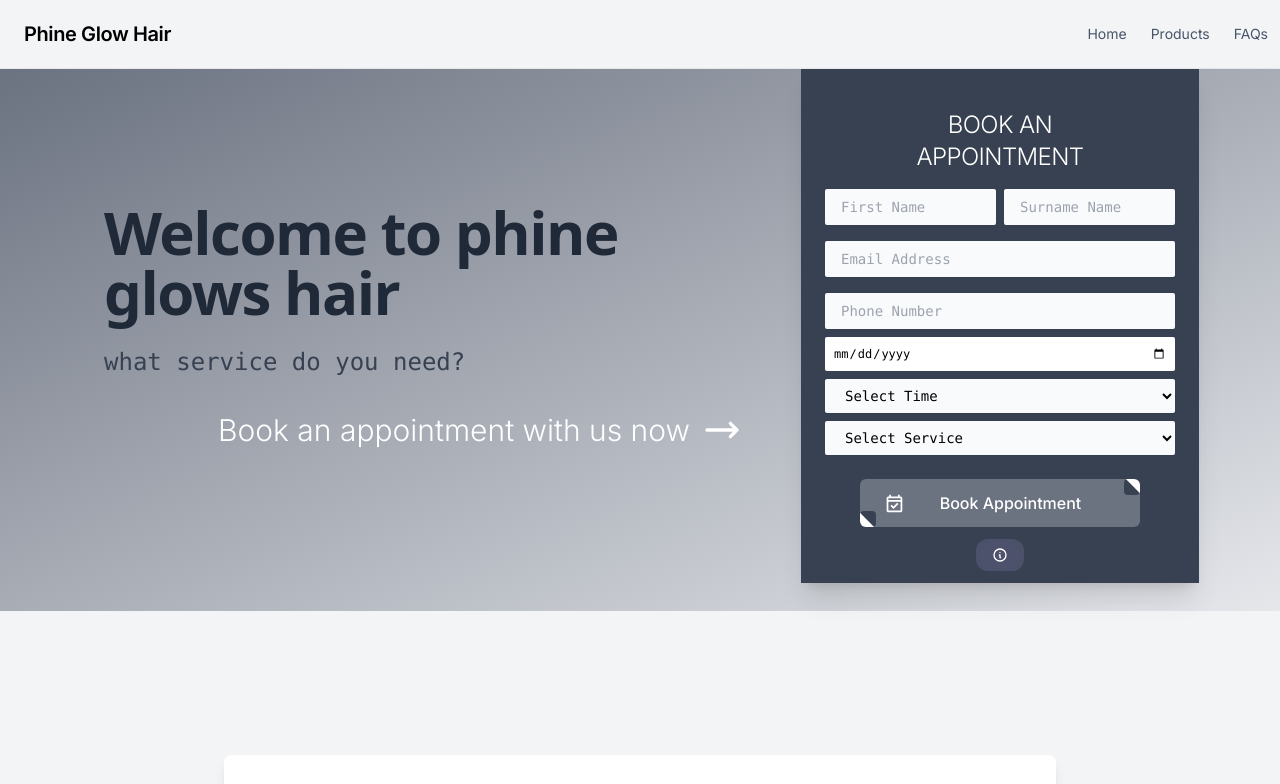
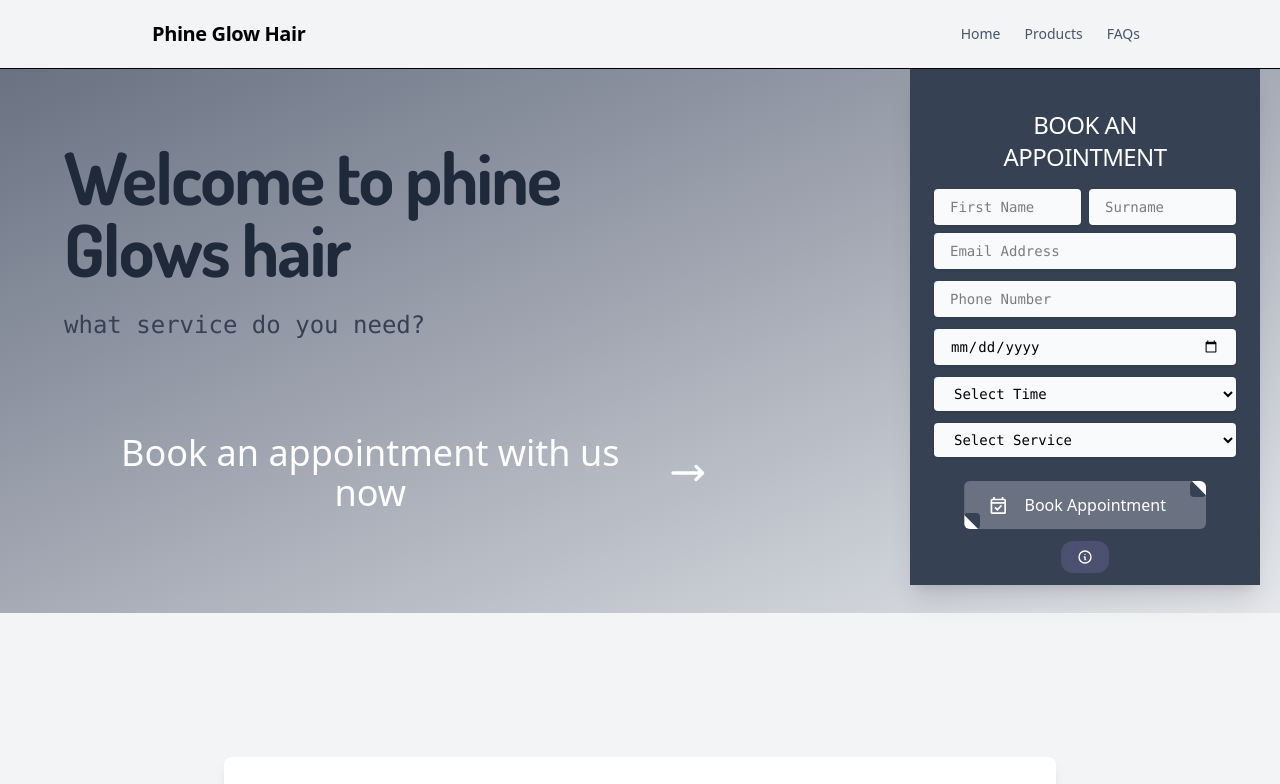
Before and after one commit to Gudnex1/phine-glow-hair, a website: page contact.html in a window 1280 px wide. Shown: the top 784 px of the page. Drawn offline with nearby package versions, Linux system fonts and the light colour scheme.

Commit message:
contact done

```diff
--- a/contact.html
+++ b/contact.html
@@ -5,13 +5,10 @@
     <meta charset="UTF-8">
     <meta name="viewport" content="width=device-width, initial-scale=1.0">
     <title>Contact - Phine Glow Hairs</title>
-    <script src="https://cdn.tailwindcss.com"></script>
-    <link href="https://fonts.googleapis.com/css2?family=Inter:wght@300;400;500;600;700&display=swap" rel="stylesheet">
-    <style>
-        body {
-            font-family: 'Inter', sans-serif;
-        }
-    </style>
+    <link href="./dist/style.css" rel="stylesheet">
+    <link href="https://fonts.googleapis.com/css2?family=Dosis:wght@200..800&family=Indie+Flower&display=swap"
+        rel="stylesheet">
+
 </head>
 
 <body class="bg-gray-100">
@@ -36,21 +33,27 @@
     <!-- Main Content -->
     <main>
         <section id="appointment" class=" bg-gradient-to-br from-gray-500 to-gray-200 pb-7">
-            <div class="flex md:flex-row flex-col container">
+            <div class="flex md:flex-row flex-col container justify-between max-w-7xl ">
                 <!-- Left Side - Image and Text -->
-                <div class="md:w-1/2 flex items-center justify-center p-6  md:ml-20">
-                    <div class="max-w-4xl mx-auto text-center">
-                        <h1 class="text-4xl tracking-tight md:text-6xl font-bold text-gray-800 mb-6 font-sans text-left">
-                            Welcome to phine glows hair
+                <div class="flex items-center justify-center p-6 max-w-2xl md:ml-10">
+                    <div class=" mx-auto text-center">
+                        <h1
+                            class="text-3xl tracking-tight md:text-7xl font-bold text-gray-800 md:mb-6 font-rail md:text-left text-center">
+                            Welcome to phine Glows hair
                         </h1>
-                        <p class=" md:text-left text-xl md:text-2xl text-gray-700 mb-8 font-mono pb-15">
+                        <p class=" md:text-left text-xl md:text-2xl text-gray-700 md:pb-15 mb-8 font-mono mt-4 md">
                             what service do you need?
                         </p>
-                        <div class="flex items-center justify-center text-lg md:text-3xl text-white font-light translate-x-20">
-
+                        <div
+                            class="flex flex-col md:flex-row items-center justify-center text-lg md:text-4xl text-white font-light md:translate-x-5">
                             <span>Book an appointment with us now</span>
-                            <svg class="w-10 h-10 ml-3 text-white" fill="none" stroke="currentColor" viewBox="0 0 24 24">
-                                <path stroke-linecap="round" stroke-linejoin="round" stroke-width="2" d="M17 8l4 4m0 0l-4 4m4-4H3" />
+                            <svg class="w-10 h-10 ml-3 hidden md:block text-white" fill="none" stroke="currentColor"
+                                viewBox="0 0 24 24">
+                                <path stroke-linecap="round" stroke-linejoin="round" stroke-width="2"
+                                    d="M17 8l4 4m0 0l-4 4m4-4H3" />
+                            </svg>
+                            <svg xmlns="http://www.w3.org/2000/svg" class="md:hidden" height="24px" viewBox="0 -960 960 960" width="24px" fill="#ffffff">
+                                <path d="M440-800v487L216-537l-56 57 320 320 320-320-56-57-224 224v-487h-80Z" />
                             </svg>
                         </div>
                     </div>
@@ -58,8 +61,7 @@
                 </div>
 
                 <!-- Right Side - Booking Form -->
-                <div
-                    class="bg-gray-700 px-6 shadow-xl flex flex-col items-center justify-center  mx-auto max-w-2xs">
+                <div class="bg-gray-700 px-6 shadow-xl flex flex-col items-center justify-center max-w-[350px] md:mx-5 mx-auto">
                     <h3
                         class="text-white text-2xl font-light text-center mb-4 max-w-[200px] mx-auto mt-10 tracking-tight">
                         BOOK AN
@@ -70,26 +72,24 @@
                             <!-- First Row -->
                             <input type="text" placeholder="First Name"
                                 class="rounded-sm border-0 focus:ring-1 focus:ring-slate-800 w-full placeholder:text-xs md:placeholder:text-sm font-mono text-sm px-4 py-2 border-gray-300 shadow-sm transition duration-300 ease-in-out transform focus:-translate-y-1 focus:outline-gray-300 bg-gray-50 outline-0">
-                            <input type="text" placeholder="Surname Name"
+                            <input type="text" placeholder="Surname "
                                 class="rounded-sm border-0 focus:ring-1 focus:ring-slate-800 w-full placeholder:text-xs md:placeholder:text-sm font-mono text-sm px-4 py-2 border-gray-300 shadow-sm transition duration-300 ease-in-out transform focus:-translate-y-1 focus:outline-gray-300 bg-gray-50 outline-0">
 
                         </div>
-                        <div class="flex flex-col gap-2 w-full">
+                        <div class="flex flex-col gap-3 w-full">
                             <!-- Email -->
-                            <label for="Email"></label>
                             <input type="email" placeholder="Email Address"
                                 class="rounded-sm border-0 focus:ring-1 focus:ring-slate-800 w-full placeholder:text-xs md:placeholder:text-sm font-mono text-sm px-4 py-2 border-gray-300 shadow-sm transition duration-300 ease-in-out transform focus:-translate-y-1 focus:outline-gray-300 bg-gray-50 outline-0">
 
                             <!-- Phone -->
-                            <label for="number"></label>
                             <input type="tel" placeholder="Phone Number" id="number" name="number"
                                 class="rounded-sm border-0 focus:ring-1 focus:ring-slate-800 w-full placeholder:text-xs md:placeholder:text-sm font-mono text-sm px-4 py-2 border-gray-300 shadow-sm transition duration-300 ease-in-out transform focus:-translate-y-1 focus:outline-gray-300 bg-gray-50 outline-0">
 
 
 
                             <!-- Date -->
-                            <input type="date" placeholder="Select Date"
-                                class=" px-2 py-2 placeholder:text-xs md:placeholder:text-sm rounded-sm border-0 focus:ring-2 focus:ring-gray-600 outline-none text-xs font-mono">
+                            <input type="date"
+                                class="rounded-sm border-0 focus:ring-1 focus:ring-slate-800 w-full placeholder:text-xs md:placeholder:text-sm font-mono text-sm px-4 py-2 border-gray-300 shadow-sm transition duration-300 ease-in-out transform focus:-translate-y-1 focus:outline-gray-300 bg-gray-50 outline-0">
                             <!-- Time -->
                             <select
                                 class="rounded-sm border-0 focus:ring-1 focus:ring-slate-800 w-full placeholder:text-xs md:placeholder:text-sm font-mono text-sm px-4 py-2 border-gray-300 shadow-sm transition duration-300 ease-in-out transform focus:outline-gray-300 bg-gray-50 outline-0">
@@ -115,13 +115,8 @@
                                 <option value="consultation">Color Consultation</option>
                             </select>
 
-                            <!-- Comments -->
-                            <!-- <textarea placeholder="Additional Comments (Optional)" rows="2"
-                            class=" px-2 py-2 rounded border-0 focus:ring-2 focus:ring-gray-600 outline-none resize-none"></textarea> -->
+
                         </div>
-
-                        <!-- Submit Button -->
-                        <!-- From Uiverse.io by ayman-ashine -->
 
 
 
@@ -129,32 +124,26 @@
                             class="relative flex items-center px-6 py-3 overflow-hidden font-medium transition-all bg-gray-500 rounded-md group mx-auto w-[80%] mt-4">
                             <span
                                 class="absolute top-0 right-0 inline-block w-4 h-4 transition-all duration-500 ease-in-out bg-gray-700 rounded group-hover:-mr-4 group-hover:-mt-4">
-                                <span class="absolute top-0 right-0 w-5 h-5 rotate-45 translate-x-1/2 -translate-y-1/2 bg-white"></span>
+                                <span
+                                    class="absolute top-0 right-0 w-5 h-5 rotate-45 translate-x-1/2 -translate-y-1/2 bg-white"></span>
                             </span>
                             <span
                                 class="absolute bottom-0 rotate-180 left-0 inline-block w-4 h-4 transition-all duration-500 ease-in-out bg-gray-700 rounded group-hover:-ml-4 group-hover:-mb-4">
-                                <span class="absolute top-0 right-0 w-5 h-5 rotate-45 translate-x-1/2 -translate-y-1/2 bg-white"></span>
+                                <span
+                                    class="absolute top-0 right-0 w-5 h-5 rotate-45 translate-x-1/2 -translate-y-1/2 bg-white"></span>
                             </span>
                             <span
                                 class="absolute bottom-0 left-0 w-full h-full transition-all duration-500 ease-in-out delay-200 -translate-x-full bg-gray-600 rounded-md group-hover:translate-x-0"></span>
-                                <svg xmlns="http://www.w3.org/2000/svg" height="23px" viewBox="0 -960 960 960" width="23px" fill="#ffffff">
-                                    <path
-                                        d="M438-226 296-368l58-58 84 84 168-168 58 58-226 226ZM200-80q-33 0-56.5-23.5T120-160v-560q0-33 23.5-56.5T200-800h40v-80h80v80h320v-80h80v80h40q33 0 56.5 23.5T840-720v560q0 33-23.5 56.5T760-80H200Zm0-80h560v-400H200v400Zm0-480h560v-80H200v80Zm0 0v-80 80Z" />
-                                </svg>
+                            <svg xmlns="http://www.w3.org/2000/svg" height="23px" viewBox="0 -960 960 960" width="23px"
+                                fill="#ffffff">
+                                <path
+                                    d="M438-226 296-368l58-58 84 84 168-168 58 58-226 226ZM200-80q-33 0-56.5-23.5T120-160v-560q0-33 23.5-56.5T200-800h40v-80h80v80h320v-80h80v80h40q33 0 56.5 23.5T840-720v560q0 33-23.5 56.5T760-80H200Zm0-80h560v-400H200v400Zm0-480h560v-80H200v80Zm0 0v-80 80Z" />
+                            </svg>
                             <span
                                 class="relative w-full text-center text-white transition-colors duration-200 ease-in-out group-hover:text-white">
                                 Book Appointment</span>
                         </button>
 
-                        <!-- <a href="whatsapplink://send?phone=9185963260&text=Hello%20Phine%20Glow%20Hairs,%20I%20would%20like%20to%20book%20an%20appointment."
-                            class="inline-flex items-center justify-center rounded border border-white/30 px-4 py-2 font-medium hover:bg-slate-800 transition bg-slate-900 mx-auto mt-3 w-full">
-                            <svg xmlns="http://www.w3.org/2000/svg" height="21px" viewBox="0 -960 960 960" width="21px"
-                                fill="#ffffff">
-                                <path
-                                    d="M438-226 296-368l58-58 84 84 168-168 58 58-226 226ZM200-80q-33 0-56.5-23.5T120-160v-560q0-33 23.5-56.5T200-800h40v-80h80v80h320v-80h80v80h40q33 0 56.5 23.5T840-720v560q0 33-23.5 56.5T760-80H200Zm0-80h560v-400H200v400Zm0-480h560v-80H200v80Zm0 0v-80 80Z" />
-                            </svg>
-                            <span class="font-sans text-white ml-2 italic">Book Appointment</span>
-                        </a> -->
                     </form>
 
                     <!-- Additional Info -->
@@ -212,13 +201,8 @@
                             </div>
                         </div>
                     </div>
-                    <!-- <div class="mt-3 text-center">
-                        <p class="text-black text-sm">We'll confirm your appointment within 24 hours</p>
-                        <p class="text-black text-xs mt-1 pb-5">For same-day appointments, please call us directly
-                        </p>
-                    </div> -->
+
                 </div>
-            </div>
             </div>
         </section>
         <section class="py-16 mt-20">
--- a/src/input.css
+++ b/src/input.css
@@ -1,10 +1,14 @@
 @import "tailwindcss";
 @theme {
   --breakpoint-*: initial;
-  --breakpoint-sm: 480px;
+  --breakpoint-base: 320px;
+  --breakpoint-1sm: 370px;
+  --breakpoint-sm: 420px;
   --breakpoint-md: 768px;
-  --breakpoint-lg: 976px;
-  --breakpoint-xl: 1440px;
+  --breakpoint-lg: 1024px;
+  --breakpoint-xl: 1340px;
+  --breakpoint-2xl: 1560px;
+  --breakpoint-3xl: 3560px;
   --color-gold-400: #f3d38b;
   --color-gold-500: #ffd700;
   --color-gold-600: #c9a54f;
@@ -18,4 +22,6 @@
   --color-brand-700: #323ddb;
   --color-brand-800: #2a33b0;
   --color-brand-900: #262e8f;
+  --font-rail: "Dosis", sans-serif;
+  --font-opensans: "Indie Flower", cursive;
 }
```
Also changed, not shown: index.html (+10 -10 lines), dist/style.css.
